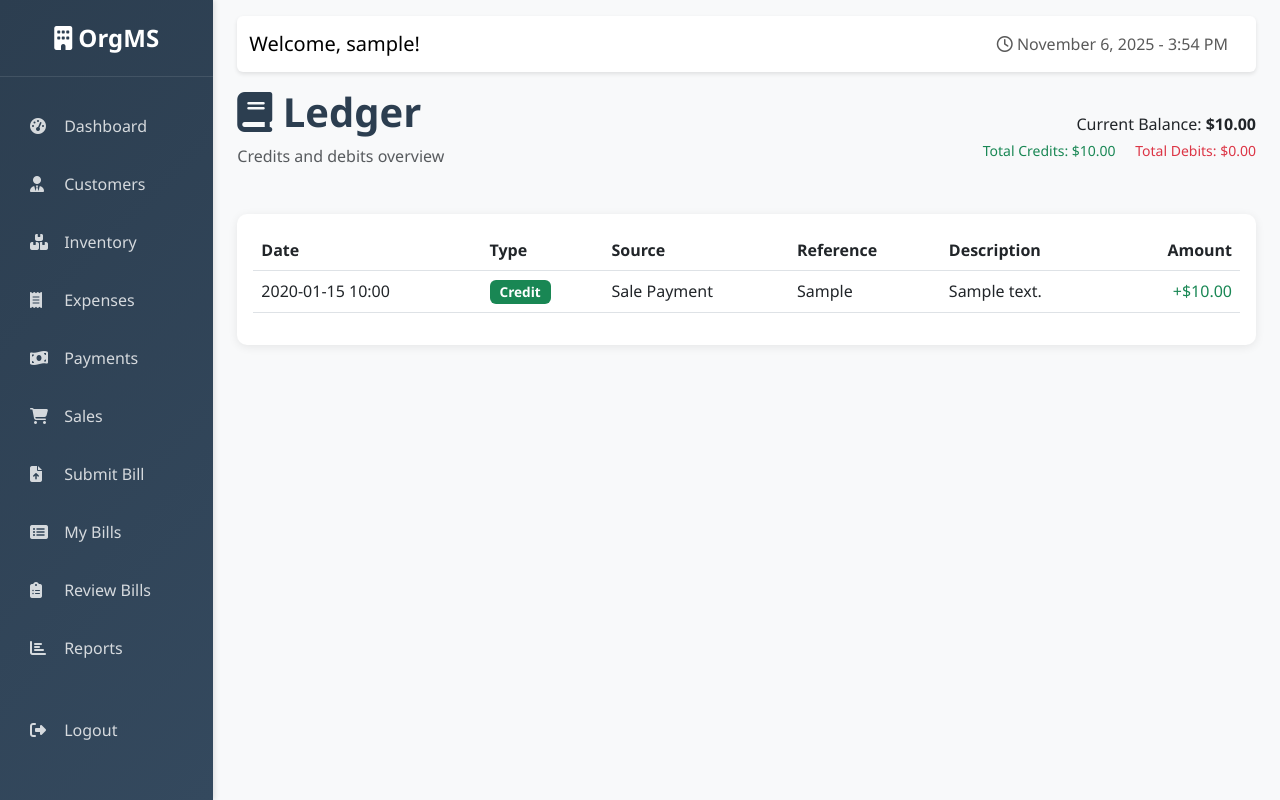
After one commit to Emarat/org-management, a Django app: page /reports/ledger/ in a window 1280 px wide. The commit adds this page. Run offline with Django 4.2, Linux system fonts and the light colour scheme; a user stored in the database is signed in; tables that the repository leaves empty hold one stand-in row (values such as "Sample post").

Commit message:
Ledger: introduce LedgerEntry model, create entries on sale payments and expenses, show current balance in Reports and Expenses, add Ledger page; split migrations to avoid coupling with quotations

```diff
--- a/core/models.py
+++ b/core/models.py
@@ -384,3 +384,35 @@ class StockHistory(models.Model):
 
     def __str__(self):
         return f"{self.item.part_name} - {self.transaction_type} ({self.quantity})"
+
+
+class LedgerEntry(models.Model):
+    """Simple ledger to track credits (inflows) and debits (outflows).
+    Used for calculating current balance and auditing payments/expenses.
+    """
+
+    ENTRY_TYPES = [
+        ("credit", "Credit"),
+        ("debit", "Debit"),
+    ]
+
+    SOURCES = [
+        ("sale_payment", "Sale Payment"),
+        ("expense", "Expense"),
+        ("other", "Other"),
+    ]
+
+    timestamp = models.DateTimeField(auto_now_add=True)
+    entry_type = models.CharField(max_length=10, choices=ENTRY_TYPES)
+    source = models.CharField(max_length=20, choices=SOURCES, default="other")
+    reference = models.CharField(max_length=100, blank=True)
+    description = models.TextField(blank=True)
+    amount = models.DecimalField(max_digits=12, decimal_places=2, validators=[MinValueValidator(0)])
+
+    class Meta:
+        ordering = ["-timestamp"]
+        verbose_name = "Ledger Entry"
+        verbose_name_plural = "Ledger Entries"
+
+    def __str__(self):
+        return f"{self.timestamp:%Y-%m-%d %H:%M} {self.entry_type} {self.amount} ({self.source})"
--- a/core/urls.py
+++ b/core/urls.py
@@ -44,6 +44,7 @@ urlpatterns = [
 
     # Reports
     path('reports/', views.reports, name='reports'),
+    path('reports/ledger/', views.ledger, name='ledger'),
     path('reports/export-excel/', views.export_excel, name='export_excel'),
 
     # Sales URLs
--- a/core/views.py
+++ b/core/views.py
@@ -8,7 +8,7 @@ from django.db.models import Sum, Count, Q, F
 from django.http import HttpResponse
 from datetime import datetime, timedelta
 from accounts.models import CustomUser
-from .models import Customer, InventoryItem, Expense, Payment, BillClaim, Sale, SaleItem, SalePayment
+from .models import Customer, InventoryItem, Expense, Payment, BillClaim, Sale, SaleItem, SalePayment, LedgerEntry
 from .forms import CustomerForm, InventoryItemForm, ExpenseForm, PaymentForm, BillClaimForm, SaleForm, SaleItemForm, CombinedSaleItemForm, SalePaymentForm
 import openpyxl
 from openpyxl.styles import Font, Alignment, PatternFill
@@ -208,11 +208,16 @@ def expense_list(request):
             pass
 
     total_expenses = expenses.aggregate(total=Sum('amount'))['total'] or 0
+    # Current balance from ledger (credits - debits)
+    credit_total = LedgerEntry.objects.filter(entry_type='credit').aggregate(total=Sum('amount'))['total'] or 0
+    debit_total = LedgerEntry.objects.filter(entry_type='debit').aggregate(total=Sum('amount'))['total'] or 0
+    current_balance = (credit_total or 0) - (debit_total or 0)
 
     return render(request, 'core/expense_list.html', {
         'expenses': expenses,
         'query': query,
-        'total_expenses': total_expenses
+        'total_expenses': total_expenses,
+        'balance': current_balance,
     })
 
 
@@ -221,7 +226,19 @@ def expense_add(request):
     if request.method == 'POST':
         form = ExpenseForm(request.POST)
         if form.is_valid():
-            form.save()
+            exp = form.save()
+            # Log to ledger as a debit (outflow)
+            try:
+                LedgerEntry.objects.create(
+                    entry_type='debit',
+                    source='expense',
+                    reference=f"EXP-{exp.id}",
+                    description=f"{exp.get_category_display()} - {exp.description[:80]}",
+                    amount=exp.amount,
+                )
+            except Exception:
+                # Do not block expense creation on ledger failure
+                pass
             messages.success(request, 'Expense added successfully!')
             return redirect('expense_list')
     else:
@@ -533,9 +550,15 @@ def reports(request):
         'overdue': Payment.objects.filter(status='overdue').count(),
     }
 
+    # Current balance from ledger
+    credit_total = LedgerEntry.objects.filter(entry_type='credit').aggregate(total=Sum('amount'))['total'] or 0
+    debit_total = LedgerEntry.objects.filter(entry_type='debit').aggregate(total=Sum('amount'))['total'] or 0
+    current_balance = (credit_total or 0) - (debit_total or 0)
+
     context = {
         'monthly_expenses': monthly_expenses,
         'payment_stats': payment_stats,
+        'balance': current_balance,
     }
     return render(request, 'core/reports.html', context)
 
@@ -842,6 +865,18 @@ def sale_add_payment(request, pk):
                 messages.error(request, 'Payment exceeds remaining balance.')
             else:
                 payment.save()
+                # Log to ledger as a credit (inflow)
+                try:
+                    LedgerEntry.objects.create(
+                        entry_type='credit',
+                        source='sale_payment',
+                        reference=payment.receipt_number,
+                        description=f"Payment for {sale.sale_number}",
+                        amount=payment.amount,
+                    )
+                except Exception:
+                    # Non-blocking on ledger write failure
+                    pass
                 messages.success(request, f'Payment recorded. Receipt: {payment.receipt_number}')
                 return redirect('sale_detail', pk=sale.pk)
         else:
@@ -861,3 +896,20 @@ def sale_payment_receipt(request, sale_pk, payment_pk):
         'payment': payment,
     }
     return render(request, 'core/sale_payment_receipt.html', context)
+
+
+@login_required
+@manager_required
+def ledger(request):
+    """Simple ledger listing showing credits and debits with current balance."""
+    entries = LedgerEntry.objects.all().order_by('-timestamp')
+    credit_total = entries.filter(entry_type='credit').aggregate(total=Sum('amount'))['total'] or 0
+    debit_total = entries.filter(entry_type='debit').aggregate(total=Sum('amount'))['total'] or 0
+    current_balance = (credit_total or 0) - (debit_total or 0)
+    context = {
+        'entries': entries,
+        'balance': current_balance,
+        'credit_total': credit_total,
+        'debit_total': debit_total,
+    }
+    return render(request, 'core/ledger.html', context)
--- a/templates/core/expense_list.html
+++ b/templates/core/expense_list.html
@@ -6,7 +6,8 @@
     <div>
       <h1><i class="fas fa-receipt"></i> Expenses</h1>
       <p class="text-muted">Track daily business expenses</p>
-      <h4 class="text-primary">Total: ${{ total_expenses|floatformat:2 }}</h4>
+  <h4 class="text-primary">Total: ${{ total_expenses|floatformat:2 }}</h4>
+  <div class="text-muted">Current Balance: <strong>${{ balance|default:0|floatformat:2 }}</strong></div>
     </div>
     <div>
       <a href="{% url 'expense_add' %}" class="btn btn-danger">
--- /dev/null
+++ b/templates/core/ledger.html
@@ -0,0 +1,66 @@
+{% extends 'base.html' %}
+{% block title %}Ledger - Organization Management{% endblock %}
+{% block content %}
+<div class="content-header d-flex justify-content-between align-items-center">
+  <div>
+    <h1><i class="fas fa-book"></i> Ledger</h1>
+    <p class="text-muted">Credits and debits overview</p>
+  </div>
+  <div class="text-end">
+    <div class="mb-1">Current Balance: <strong>${{ balance|default:0|floatformat:2 }}</strong></div>
+    <div class="small">
+      <span class="me-3 text-success">Total Credits: ${{ credit_total|default:0|floatformat:2 }}</span>
+      <span class="text-danger">Total Debits: ${{ debit_total|default:0|floatformat:2 }}</span>
+    </div>
+  </div>
+ </div>
+<div class="card">
+  <div class="card-body">
+    {% if entries %}
+    <div class="table-responsive">
+      <table class="table table-hover">
+        <thead>
+          <tr>
+            <th>Date</th>
+            <th>Type</th>
+            <th>Source</th>
+            <th>Reference</th>
+            <th>Description</th>
+            <th class="text-end">Amount</th>
+          </tr>
+        </thead>
+        <tbody>
+          {% for e in entries %}
+          <tr>
+            <td>{{ e.timestamp|date:"Y-m-d H:i" }}</td>
+            <td>
+              {% if e.entry_type == 'credit' %}
+                <span class="badge bg-success">Credit</span>
+              {% else %}
+                <span class="badge bg-danger">Debit</span>
+              {% endif %}
+            </td>
+            <td>{{ e.get_source_display }}</td>
+            <td>{{ e.reference|default:'-' }}</td>
+            <td>{{ e.description|default:'-' }}</td>
+            <td class="text-end">
+              {% if e.entry_type == 'credit' %}
+                <span class="text-success">+${{ e.amount|floatformat:2 }}</span>
+              {% else %}
+                <span class="text-danger">-${{ e.amount|floatformat:2 }}</span>
+              {% endif %}
+            </td>
+          </tr>
+          {% endfor %}
+        </tbody>
+      </table>
+    </div>
+    {% else %}
+    <div class="text-center py-5">
+      <i class="fas fa-book fa-4x text-muted mb-3"></i>
+      <p class="text-muted">No ledger entries yet.</p>
+    </div>
+    {% endif %}
+  </div>
+</div>
+{% endblock %}
```
Also changed, not shown: templates/core/reports.html (+10 -4 lines), core/migrations/0013_alter_sale_status_ledgerentry.py (added), core/migrations/0014_alter_ledgerentry_options_and_more.py (added), core/migrations/0015_alter_ledgerentry_options_alter_ledgerentry_amount.py (added).
